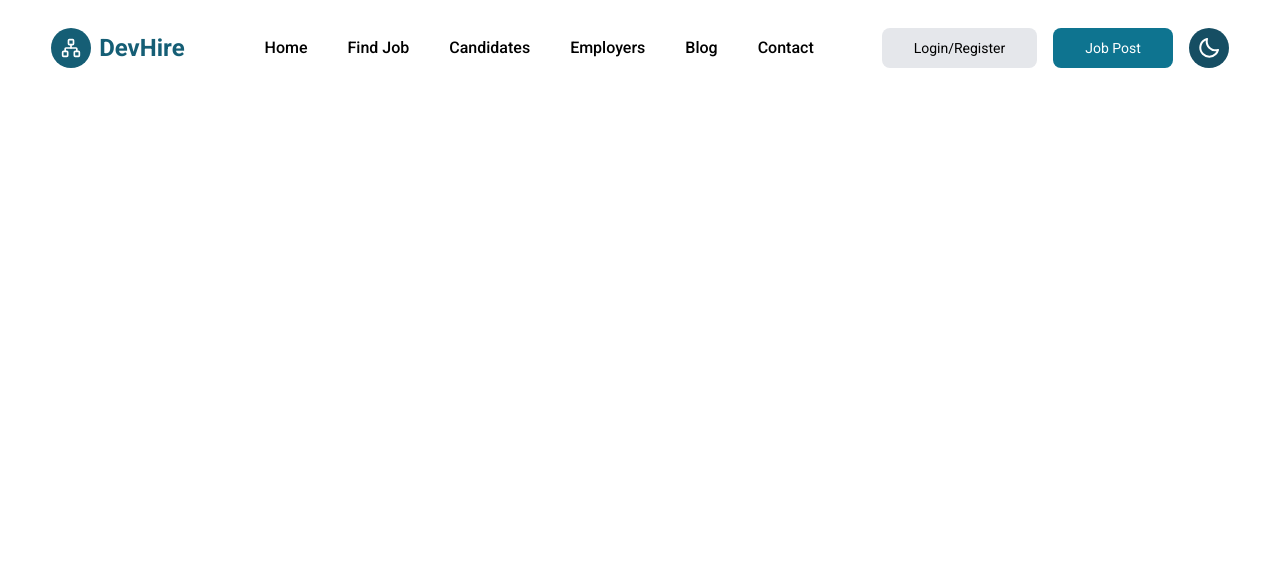
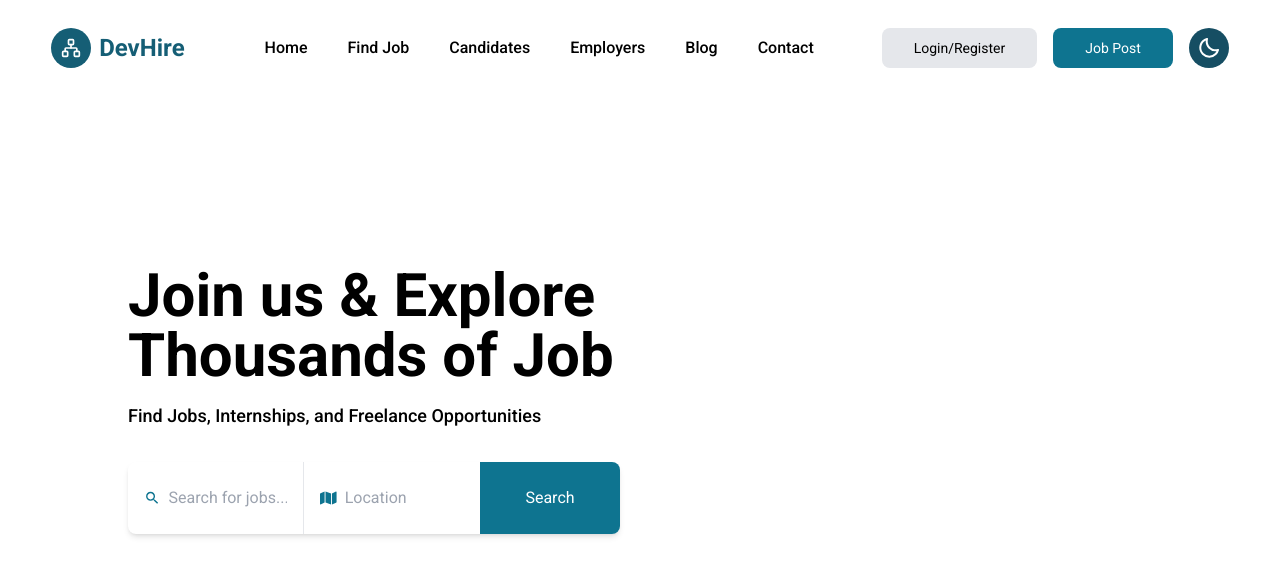
Before and after one commit to an0abi/job-portal-landing-page, a Next.js app: page / in a window 1280 px wide. Shown: the top 576 px of the page. Built offline with nearby package versions, Linux system fonts and the light colour scheme.

Commit message:
search and title part

```diff
--- /dev/null
+++ b/components/Home/Hero/Hero.tsx
@@ -0,0 +1,19 @@
+import React from "react";
+import JobSearchBar from "./JobSearchBar";
+
+const Hero = () => {
+  return (
+  <div className="relative w-full h-screen flex justify-center flex-col">
+    <div className="w-[90%] md:w-[80%] mx-auto items-center grid grid-cols-1 xl:grid-cols-2 gap-10">
+        <div>
+            <h1 className="text-3xl sm:text-6xl font-bold">Join us & Explore <br />Thousands of Job</h1>
+            <p className="mt-4 text-sm sm:text-lg font-medium">Find Jobs, Internships, and Freelance Opportunities</p>
+            <JobSearchBar />
+        </div>
+        <div></div>
+    </div>
+  </div>
+  );
+};
+
+export default Hero;
--- /dev/null
+++ b/components/Home/Hero/JobSearchBar.tsx
@@ -0,0 +1,36 @@
+import React from "react";
+import { FaMap } from "react-icons/fa";
+import { MdSearch } from "react-icons/md";
+
+const JobSearchBar = () => {
+  return (
+    <div className="w-full max-w-4xl mx-auto mt-8 ml-0">
+      <div className="flex flex-col md:flex-row bg-white dark:bg-gray-900 shadow-md rounded-lg overflow-hidden">
+        <div
+          className="flex items-center border-b md:border-b-0 md:border-r border-gray-200 dark:border-gray-700 px-4
+        sm:py-6 py-3 w-full md:w-1/2"
+        >
+          <MdSearch className="text-cyan-700 text-xl mr-2" />
+          <input
+            type="text"
+            placeholder="Search for jobs..."
+            className="w-full outline-none"
+          />
+        </div>
+        <div className="flex items-center border-b md:border-b-0 border-gray-200 dark:border-gray-700 px-4 sm:py-6 py-3 w-full md:w-1/2">
+          <FaMap className="text-cyan-700 text-xl mr-2" />
+          <input
+            type="text"
+            placeholder="Location"
+            className="w-full outline-none"
+          />
+        </div>
+        <button className="bg-cyan-700 text-white px-8 sm:py-6 py-3 cursor-pointer text-sm md:text-base w-full md:w-auto min-w-[140px] whitespace-nowrap hover:bg-cyan-800 transition">
+          Search
+        </button>
+      </div>
+    </div>
+  );
+};
+
+export default JobSearchBar;
--- a/components/Home/Home.tsx
+++ b/components/Home/Home.tsx
@@ -1,8 +1,11 @@
 import React from 'react'
+import Hero from './Hero/Hero';
 
 const Home = () => {
   return (
-    <div className='overflow-hidden h-[2000px]'></div>
+    <div className='overflow-hidden'>
+      <Hero />
+    </div>
   )
 }
 
```
